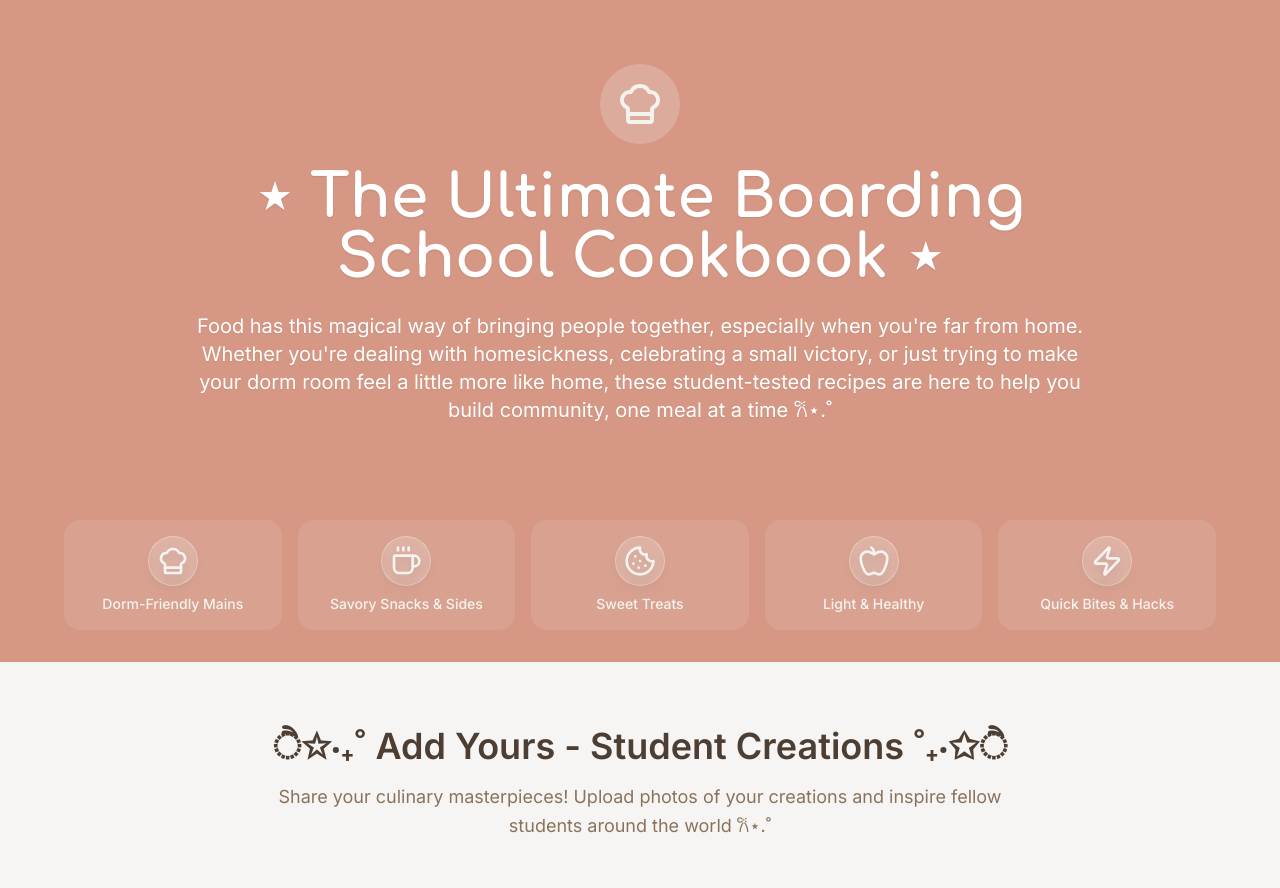
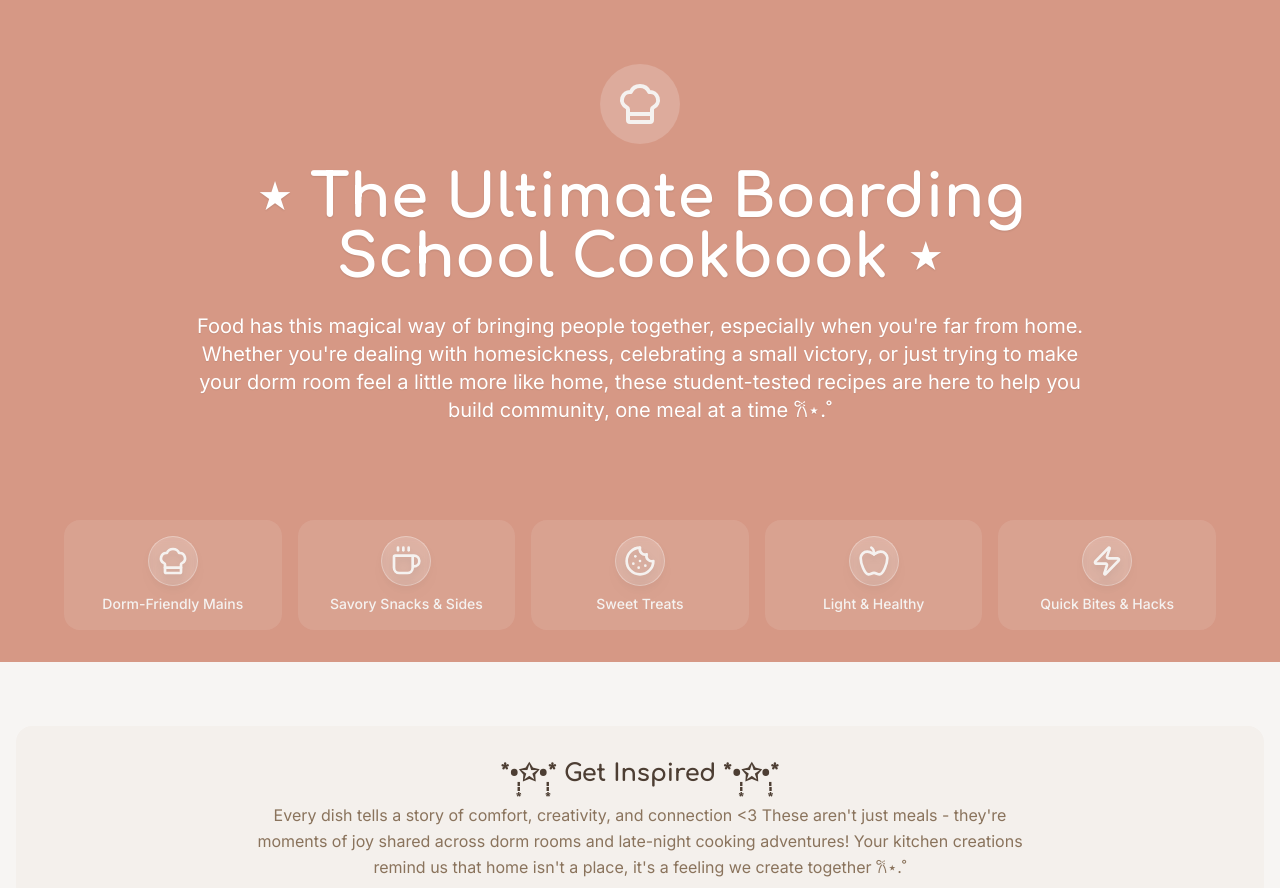
Before and after one commit to hisui8/boarding-bites-bazaar, a React (Vite) app: page / in a window 1280 px wide. Shown: the top 888 px of the page. Built offline with nearby package versions, Linux system fonts and the light colour scheme.

Commit message:
Reverted to commit 601a459f6ad07de73cf61393f843d5091f1c8634

```diff
--- a/src/pages/Index.tsx
+++ b/src/pages/Index.tsx
@@ -336,6 +336,16 @@ const Index = () => {
       </div>
 
       <div className="max-w-7xl mx-auto px-4">
+        {/* Get Inspired Section */}
+        <div className="py-16">
+          <div className="bg-card rounded-lg p-8 shadow-[var(--shadow-card)] text-center">
+            <h3 className="font-heading text-2xl font-bold text-foreground mb-3">*•̩̩͙✩•̩̩͙* Get Inspired *•̩̩͙✩•̩̩͙*</h3>
+            <p className="text-muted-foreground mb-6 max-w-3xl mx-auto text-center leading-relaxed">
+              Every dish tells a story of comfort, creativity, and connection &lt;3 These aren't just meals - they're moments of joy shared across dorm rooms and late-night cooking adventures! Your kitchen creations remind us that home isn't a place, it's a feeling we create together 𐙚⋆.˚
+            </p>
+          </div>
+        </div>
+
         {/* Add Yours Section */}
         <AddYoursSection images={[
           "/lovable-uploads/ab62cb69-3e9a-42b6-b739-e32be31fc039.png",
```
